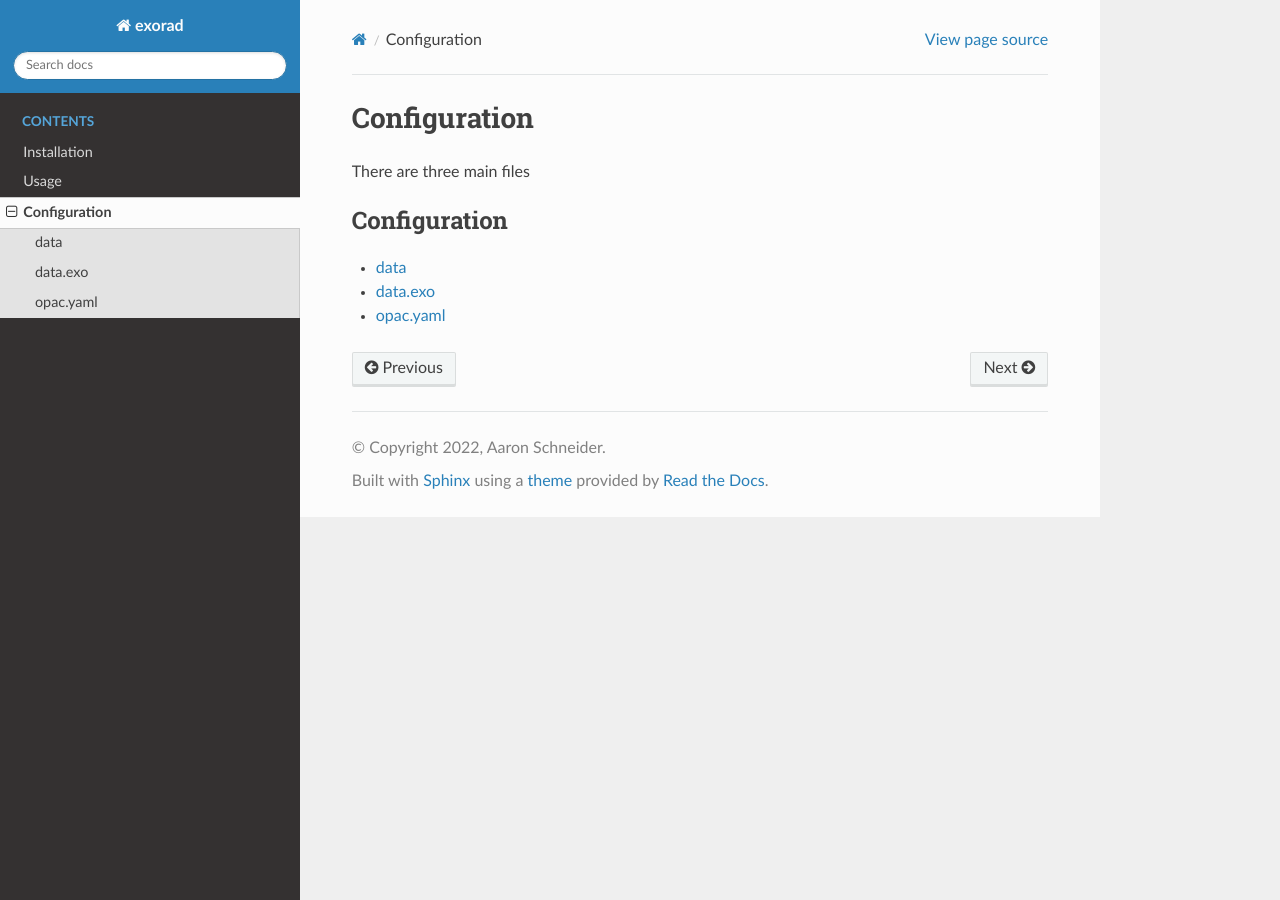
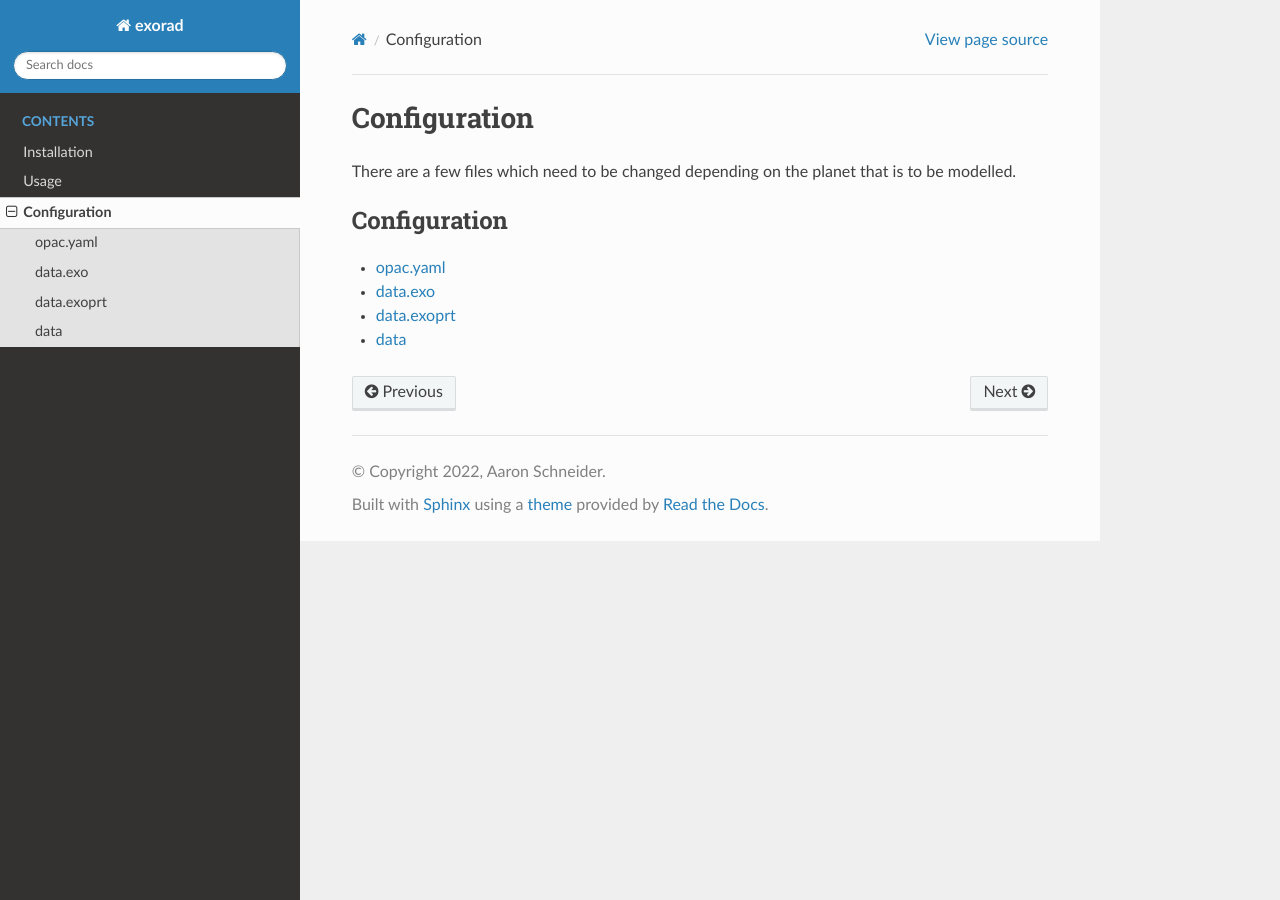
Before and after one commit to exorad/exorad-wiki, a Sphinx documentation site: the page built from doc/source/Configuration.rst, in a window 1280 px wide. Built offline with Sphinx 7.4.7 and the Read the Docs theme 2.0.0, drawn with Linux system fonts in a browser that asks for light colours.

Commit message:
more stuff

```diff
--- a/doc/source/Configuration.rst
+++ b/doc/source/Configuration.rst
@@ -1,12 +1,13 @@
 Configuration
 -------------
 
-There are three main files
+There are a few files which need to be changed depending on the planet that is to be modelled.
 
 .. toctree::
    :maxdepth: 0
    :caption: Configuration
 
+   configfile/opac
+   configfile/exo
+   configfile/exoprt
    configfile/data
-   configfile/exo
-   configfile/opac
```
